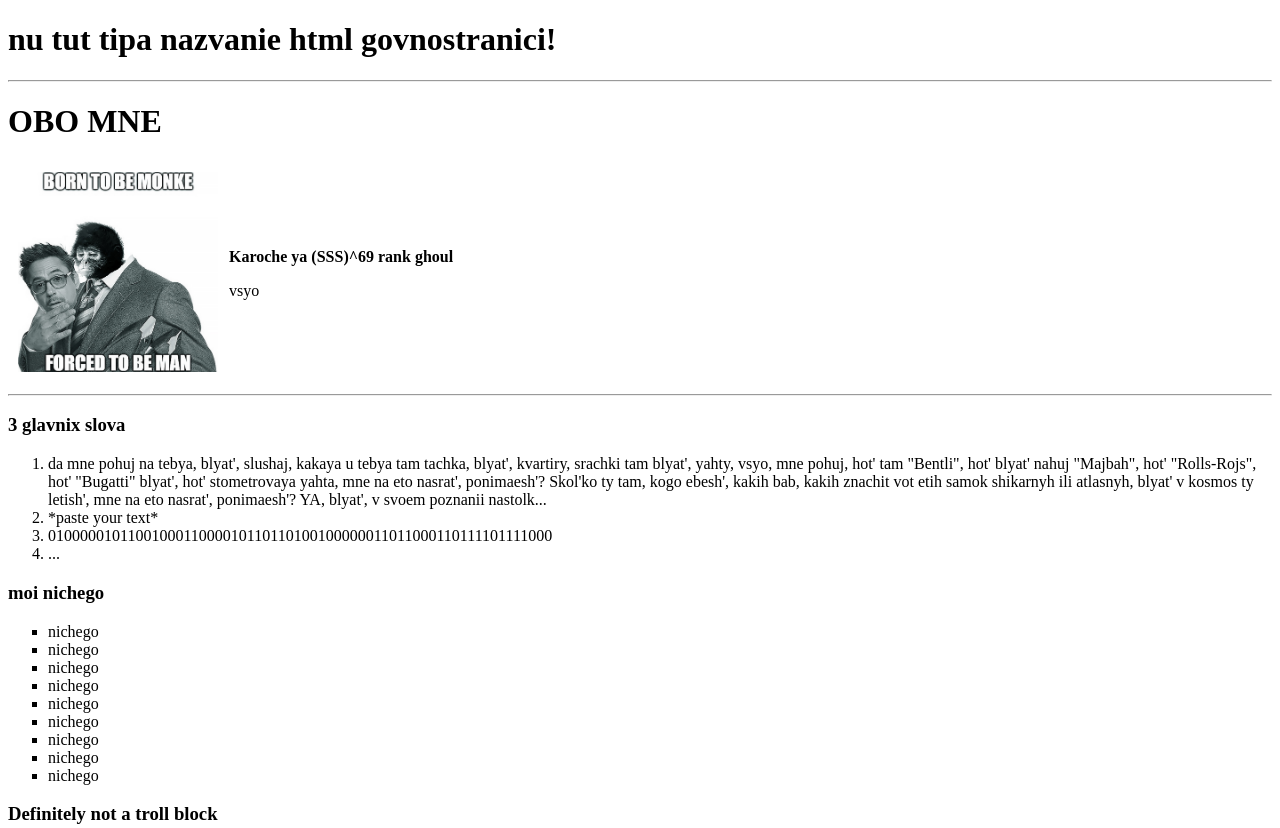
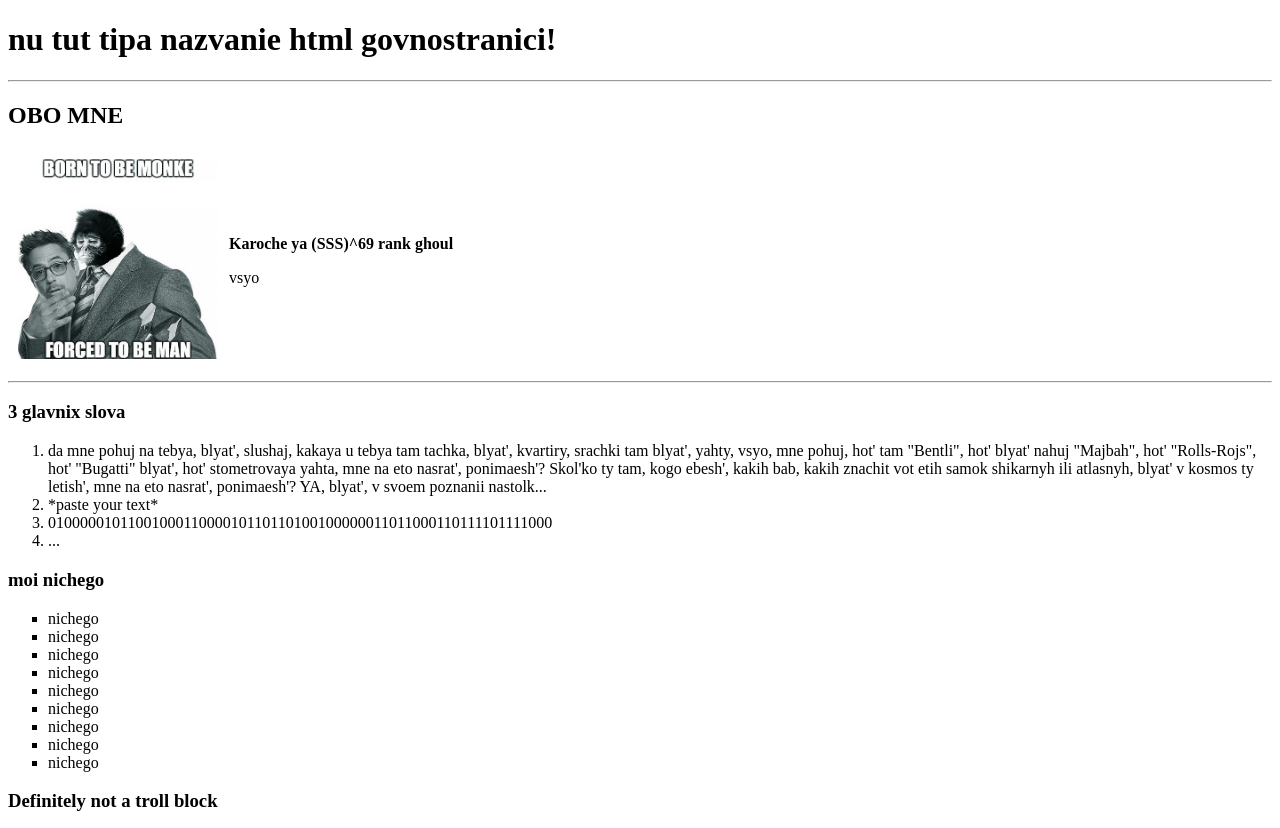
Before and after one commit to 121oxygen/111, a plain HTML site: page index.html in a window 1280 px wide. Shown: the top 828 px of the page. Drawn offline with Linux system fonts and the light colour scheme.

Commit message:
Update index.html

```diff
--- a/index.html
+++ b/index.html
@@ -7,7 +7,7 @@
 <body>
     <h1>nu tut tipa nazvanie html govnostranici!</h1>
     <hr>
-    <h1> <strong>OBO MNE</strong></h1>
+    <h2> <strong>OBO MNE</strong></h2>
 
     <table cellspacing="9">
         <tr>
```
